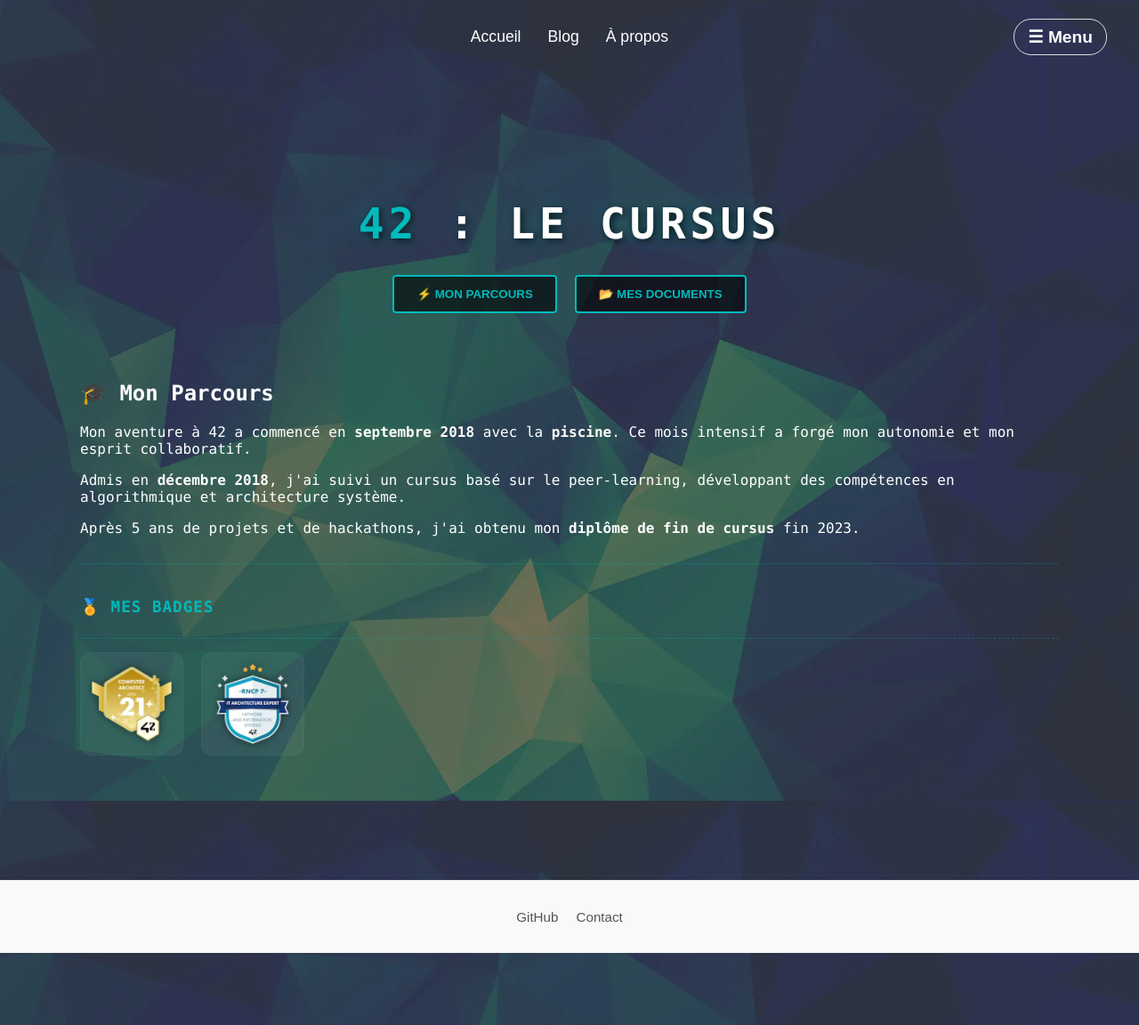
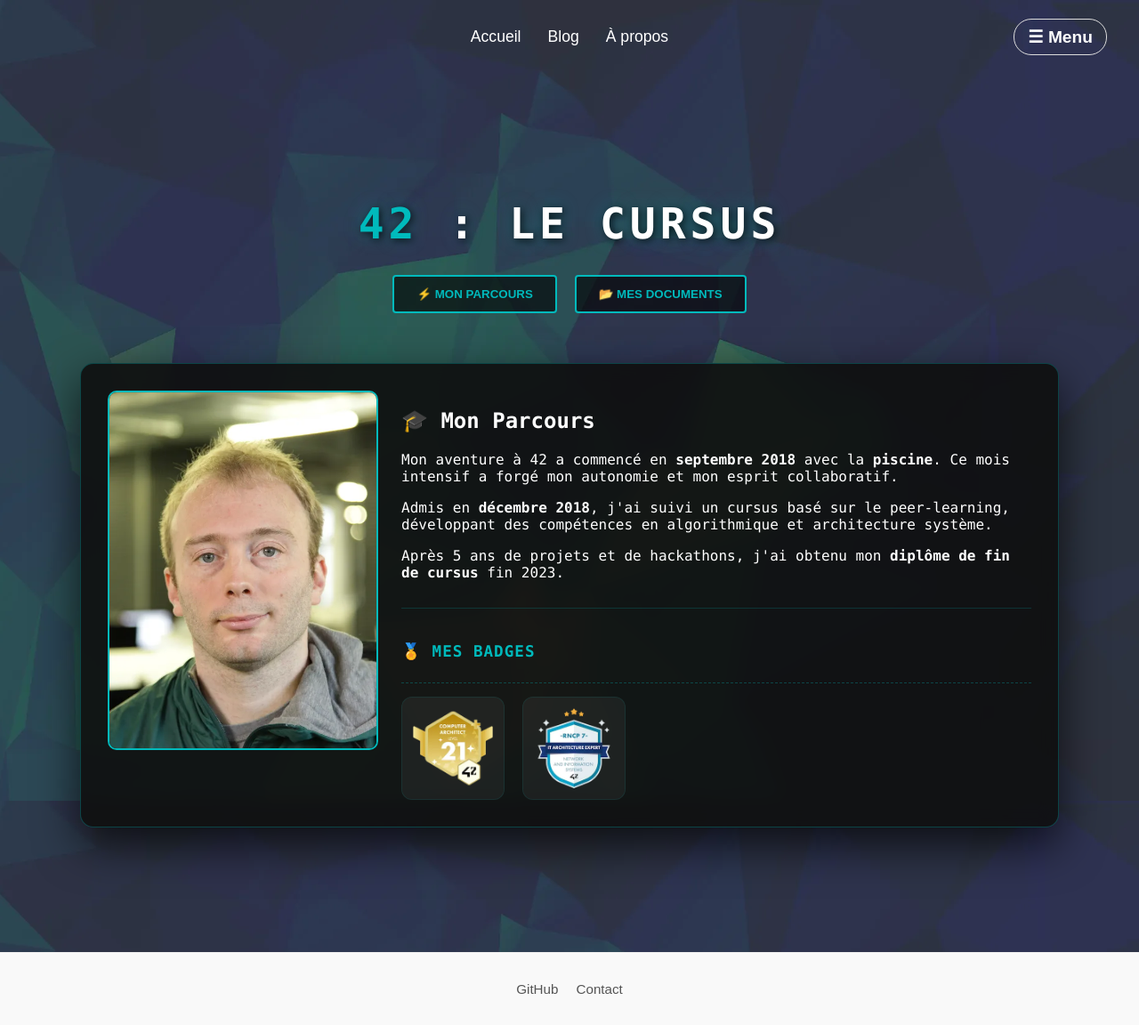
Before and after one commit to Iffigues/iffigues.github.io, a Jekyll site: the page built from pages/42.md, in a window 1280 px wide. Shown: the whole page at 89% size. Built offline with Jekyll 4.4.1, drawn with Linux system fonts in a browser that asks for light colours; comment, search, counter and statistics services are not loaded.

```diff
--- a/pages/42.md
+++ b/pages/42.md
@@ -10,25 +10,33 @@
             <button id="btn-documents" class="btn-42">📂 Mes Documents</button>
         </div>
     </header>
-<div class="text-content">
-    <section id="parcours-42" class="parcours">
-        <h2>🎓 Mon Parcours</h2>
-        <p>Mon aventure à 42 a commencé en <strong>septembre 2018</strong> avec la <strong>piscine</strong>. Ce mois intensif a forgé mon autonomie et mon esprit collaboratif.</p>
-        <p>Admis en <strong>décembre 2018</strong>, j'ai suivi un cursus basé sur le peer-learning, développant des compétences en algorithmique et architecture système.</p>
-        <p>Après 5 ans de projets et de hackathons, j'ai obtenu mon <strong>diplôme de fin de cursus</strong> fin 2023.</p>
 
-        <div class="badges-wrapper">
-            <h3 class="badges-title">🏅 Mes Badges</h3>
-            <div class="badges-container">
-                <div class="badge-item">
-                    <img src="{{ '/assets/data/42/img/badge/42.webp' | relative_url }}" alt="Badge 42">
+<div id="comment" class="content-card">
+    <div class="story-layout">
+        <div class="image-container">
+            <img src="{{ '/assets/data/42/img/bordenoy.webp' | relative_url }}" alt="Photo 42" class="profile-img">
+        </div>
+        <div class="text-content">
+            <section id="parcours-42" class="parcours">
+                <h2>🎓 Mon Parcours</h2>
+                <p>Mon aventure à 42 a commencé en <strong>septembre 2018</strong> avec la <strong>piscine</strong>. Ce mois intensif a forgé mon autonomie et mon esprit collaboratif.</p>
+                <p>Admis en <strong>décembre 2018</strong>, j'ai suivi un cursus basé sur le peer-learning, développant des compétences en algorithmique et architecture système.</p>
+                <p>Après 5 ans de projets et de hackathons, j'ai obtenu mon <strong>diplôme de fin de cursus</strong> fin 2023.</p>
+
+                <div class="badges-wrapper">
+                    <h3 class="badges-title">🏅 Mes Badges</h3>
+                    <div class="badges-container">
+                        <div class="badge-item">
+                            <img src="{{ '/assets/data/42/img/badge/42.webp' | relative_url }}" alt="Badge 42">
+                        </div>
+                        <div class="badge-item">
+                            <img src="{{ '/assets/data/42/img/badge/rncp.webp' | relative_url }}" alt="Badge RNCP">
+                        </div>
+                    </div>
                 </div>
-                <div class="badge-item">
-                    <img src="{{ '/assets/data/42/img/badge/rncp.webp' | relative_url }}" alt="Badge RNCP">
-                </div>
-            </div>
+            </section>
         </div>
-    </section>
+    </div>
 </div>
 
     <div id="pdf" class="content-card" style="display:none;">
@@ -293,18 +300,18 @@
 }
 
 .badge-item img {
-    width: 90px;  /* Taille augmentée */
-    height: 90px; /* Taille augmentée */
+    width: 90px;  /* On passe à 90px pour qu'ils soient bien visibles */
+    height: 90px;
     object-fit: contain;
-    filter: drop-shadow(0 0 5px rgba(0, 0, 0, 0.5));
 }
 
 .badge-item:hover {
     border-color: var(--42-cyan);
     background: rgba(0, 186, 188, 0.15);
-    transform: translateY(-8px) scale(1.05);
-    box-shadow: 0 10px 20px rgba(0, 186, 188, 0.3);
+    transform: translateY(-5px);
+    box-shadow: 0 5px 15px rgba(0, 186, 188, 0.3);
 }
+
 
 /* Responsive */
 @media (max-width: 768px) {
```
Also changed, not shown: other parts of pages/42.md (+1 -2 lines).
